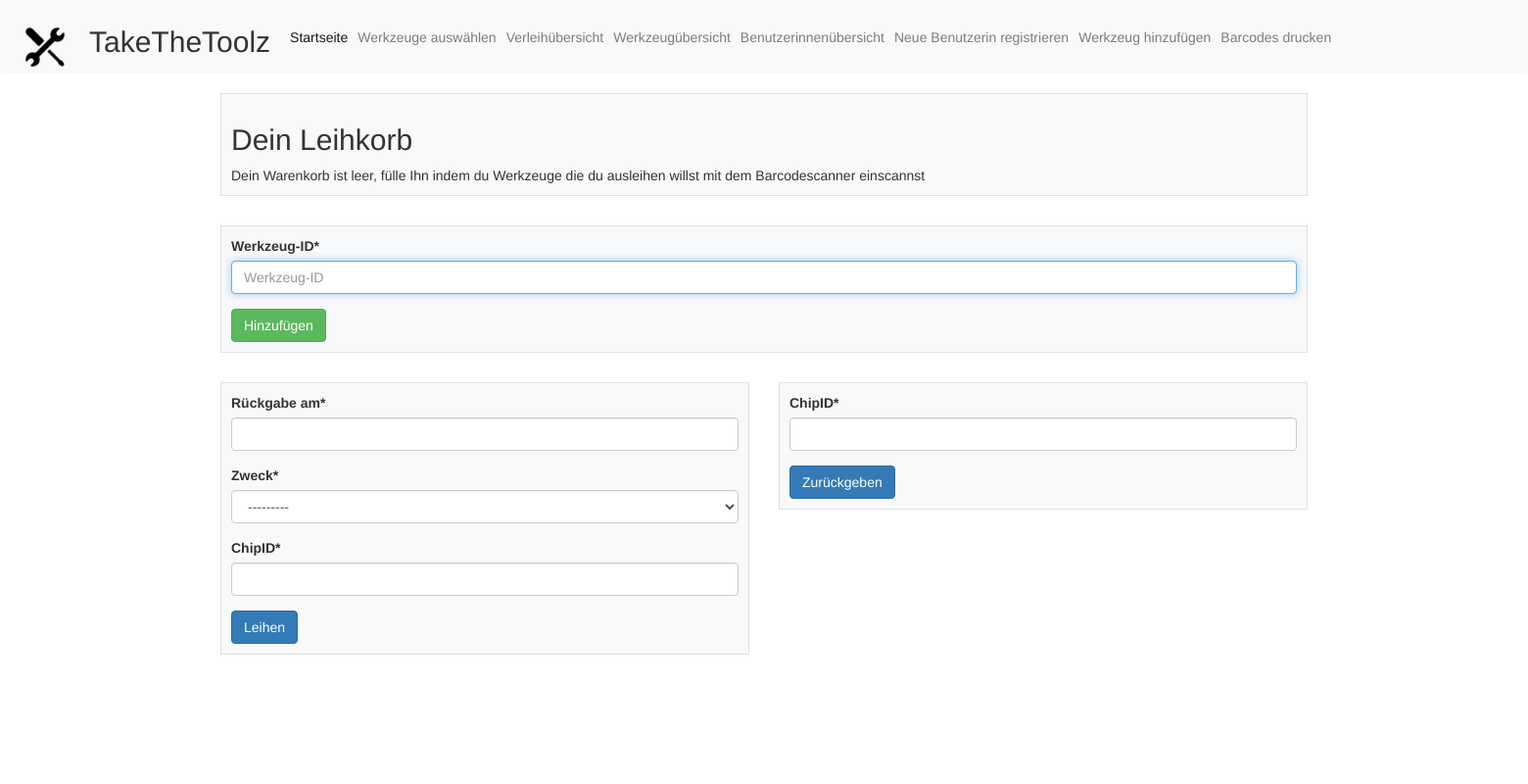
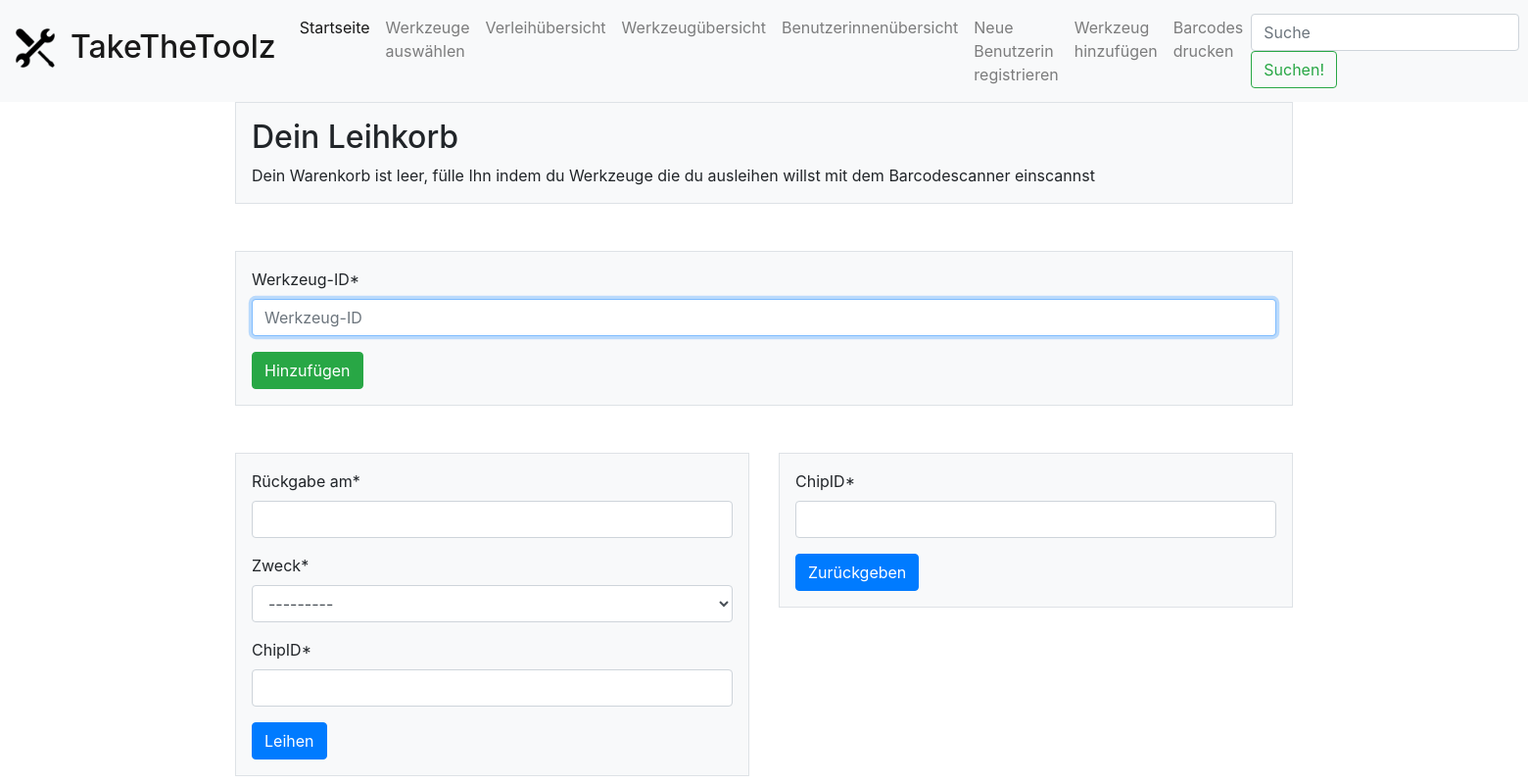
Before and after one commit to alte-hoelle/TakeTheTools, a Django app: page /lendit/cart/ in a window 1560 px wide. Shown: the whole page at 98% size. Run offline with Django 3.2, Linux system fonts and the light colour scheme; data that the repository does not hold is empty; some libraries are stand-ins or nearby versions.

Commit message:
navbar rewrite - mobile menu - search bar - app name is clickable - added viewport to base.html - moved container to base.html

```diff
--- a/takethetools/templates/base.html
+++ b/takethetools/templates/base.html
@@ -5,6 +5,7 @@
 <html lang="en">
 <head>
     <meta charset="UTF-8">
+    <meta name="viewport" content="width=device-width, initial-scale=1, shrink-to-fit=no">
     <title>{%block title%} {%endblock%}</title>
 
     {% load bootstrap4 %}
@@ -13,11 +14,10 @@
     {%include 'navbar.html' %}
 </head>
 <body>
-
 {% include 'messages.html'%}
-
+<div class="container">
 {% block body %} {% endblock %}
-
+</div>
     <script>
         setTimeout(function(){
             if ($('#msg').length > 0) {
@@ -29,4 +29,4 @@
 </body>
 </html>
 
-<link rel="stylesheet" type="text/css" href="{%static 'css/bootstrap.min.css' %}"/>
+<!--<link rel="stylesheet" type="text/css" href="{%static 'css/bootstrap.min.css' %}"/>-->
--- a/takethetools/templates/navbar.html
+++ b/takethetools/templates/navbar.html
@@ -1,13 +1,22 @@
 <nav class="navbar navbar-expand-lg navbar-light bg-light">
     {% load static %}
-    <a class="navbar-brand" href="#">
-        <img src="{%static 'img/logo.png' %}" width="40" height="40" alt="">
+    <a class="navbar-brand" href="{% url 'home' %}">
+        <div class="d-flex">
+            <img src="{%static 'img/logo.png' %}" width="40" height="40" alt="" class="mr-3">
+            <h2>TakeTheToolz</h2>
+        </div>
+
     </a>
-    <h2>TakeTheToolz</h2>
-    <div class="collapse navbar-collapse" id="navbarNav">
-        <ul class="navbar-nav">
-            <li class="nav-item active">
-                <a class="nav-link" href="{% url 'home' %}">Startseite</a>
+    <button class="navbar-toggler" type="button" data-toggle="collapse" data-target="#navbarToggler"
+            aria-controls="navbarToggler" aria-expanded="false" aria-label="Toggle navigation">
+        <span class="navbar-toggler-icon"></span>
+    </button>
+
+
+    <div class="collapse navbar-collapse" id="navbarToggler">
+        <ul class="navbar-nav mr-auto mt-2 mt-lg-0">
+            <li class="nav-item">
+                <a class="nav-link active" href="{% url 'home' %}">Startseite</a>
             </li>
             <li class="nav-item">
                 <a class="nav-link" href="{% url 'cart' %}">Werkzeuge auswählen</a>
@@ -31,7 +40,10 @@
             <li class="nav-item">
                 <a class="nav-link" href="{% url 'export' %}">Barcodes drucken</a>
             </li>
-
         </ul>
+        <form class="form-inline my-2 my-lg-0">
+            <input class="form-control mr-sm-2" type="search" placeholder="Suche">
+            <button class="btn btn-outline-success my-2 my-sm-0" type="submit">Suchen!</button>
+        </form>
     </div>
 </nav>
```
Lines whose indentation alone changed are shown as unchanged.
